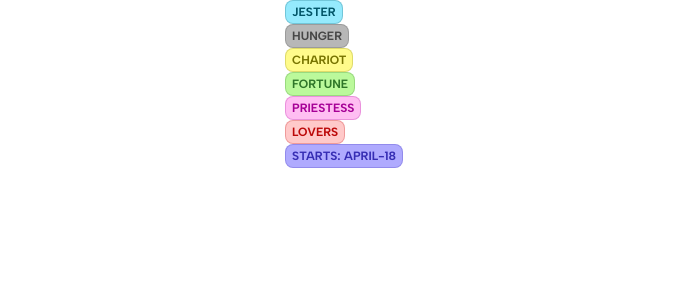
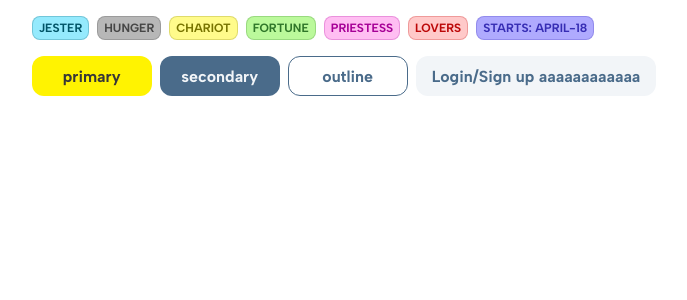
Before and after one commit to Daniel-R30/Personapedia, a React (Vite) app in the folder personapedia-web/: page / in a window 1280 px wide. Shown: the top 300 px of the page, without its empty margins (296-983 px from the left). Built offline with nearby package versions, Linux system fonts and the light colour scheme.

Commit message:
added buttons

```diff
--- a/personapedia-web/src/App.jsx
+++ b/personapedia-web/src/App.jsx
@@ -1,9 +1,13 @@
+import Button from './components/Button'
 import Tag from './components/Tag'
 
-function App() {
+import './styles/style.css'
+
+function App () {
 
     return (
-    <>
+        <div className='column-group'>
+            <div className='row-group'>
                 <Tag type='jester' />
                 <Tag type='hunger' />
                 <Tag type='chariot' />
@@ -11,7 +15,16 @@ function App() {
                 <Tag type='priestess' />
                 <Tag type='lovers' />
                 <Tag type='date' date='april-18' />
-    </>
+            </div>
+
+            <div className='row-group'>
+                <Button text='primary' />
+                <Button type='secondary' text='secondary' />
+                <Button type='outline' text='outline' />
+                <Button type='header' text='Login/Sign up aaaaaaaaaaaa' />
+            </div>
+
+        </div>
     )
 }
 
--- /dev/null
+++ b/personapedia-web/src/components/Button.jsx
@@ -0,0 +1,9 @@
+import '../styles/button.css'
+
+const Button = ({ type = 'primary', text }) => {
+  return (
+    <div className={ `button ${type}` }>{ text }</div>
+  )
+}
+
+export default Button
--- a/personapedia-web/src/index.css
+++ b/personapedia-web/src/index.css
@@ -24,6 +24,7 @@ body {
 	margin: 0;
 	display: flex;
     flex-direction: column;
+    padding: 16px;
 	place-items: center;
 	min-width: 320px;
 	min-height: 100vh;
--- /dev/null
+++ b/personapedia-web/src/styles/button.css
@@ -0,0 +1,36 @@
+.button{
+    width: fit-content;
+    height: 40px;
+    min-width: 120px;
+    max-width: 290px;
+    border-radius: 12px;
+    padding: 10px 16px;
+
+    font-size: 16px;
+    font-weight: bold;
+
+    display: flex;
+    align-items: center;
+    justify-content: center;
+}
+
+.primary{
+    background-color: #FFF301;
+    color: #373737;
+}
+
+.secondary{
+    background-color: #4A6B8A;
+    color: #F2F5F8;
+}
+
+.outline{
+    background-color: transparent;
+    border: 1px solid #4A6B8A;
+    color: #4A6B8A;
+}
+
+.header{
+    background-color: #F2F5F8;
+    color: #4A6B8A;
+}
--- /dev/null
+++ b/personapedia-web/src/styles/style.css
@@ -0,0 +1,14 @@
+* {
+	box-sizing: border-box !important;
+}
+
+.row-group {
+	display: flex;
+	gap: 8px;
+}
+
+.column-group {
+	display: flex;
+	flex-direction: column;
+	gap: 16px;
+}
--- a/personapedia-web/src/styles/tag.css
+++ b/personapedia-web/src/styles/tag.css
@@ -2,10 +2,7 @@
     width: fit-content;
     font-size: 12px;
     font-weight: bold;
-    padding-top : 4px;
-    padding-bottom: 4px;
-    padding-left: 6px;
-    padding-right: 6px;
+    padding: 4px 6px;
     border-radius: 8px;
     border: solid;
     border-width: 1px;
```
Lines whose indentation alone changed are shown as unchanged.
